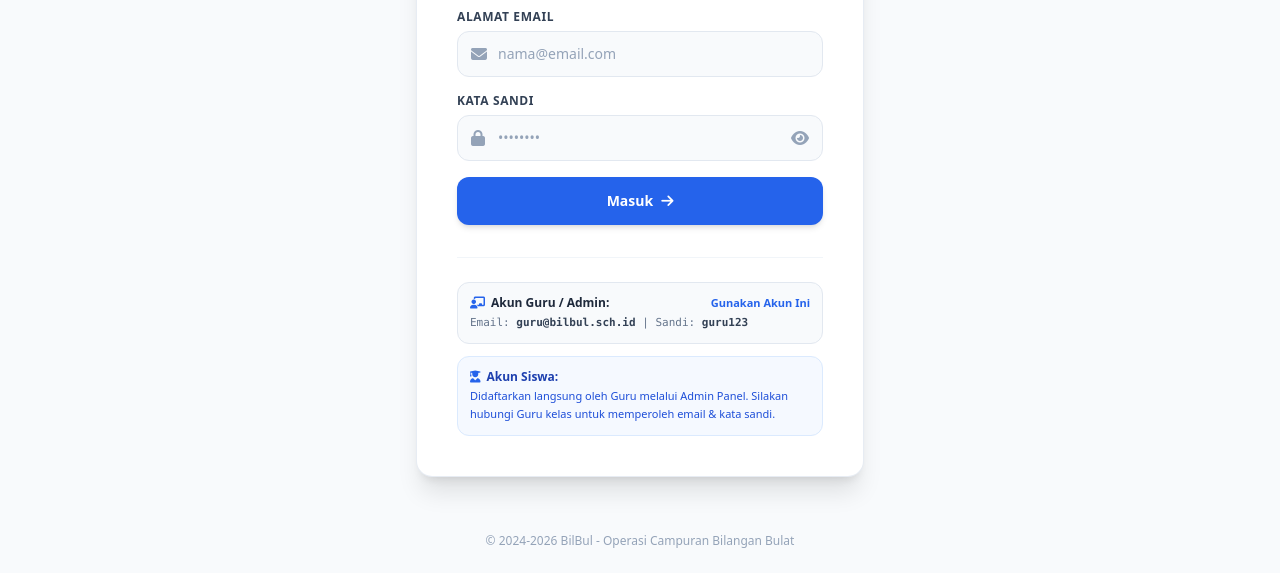
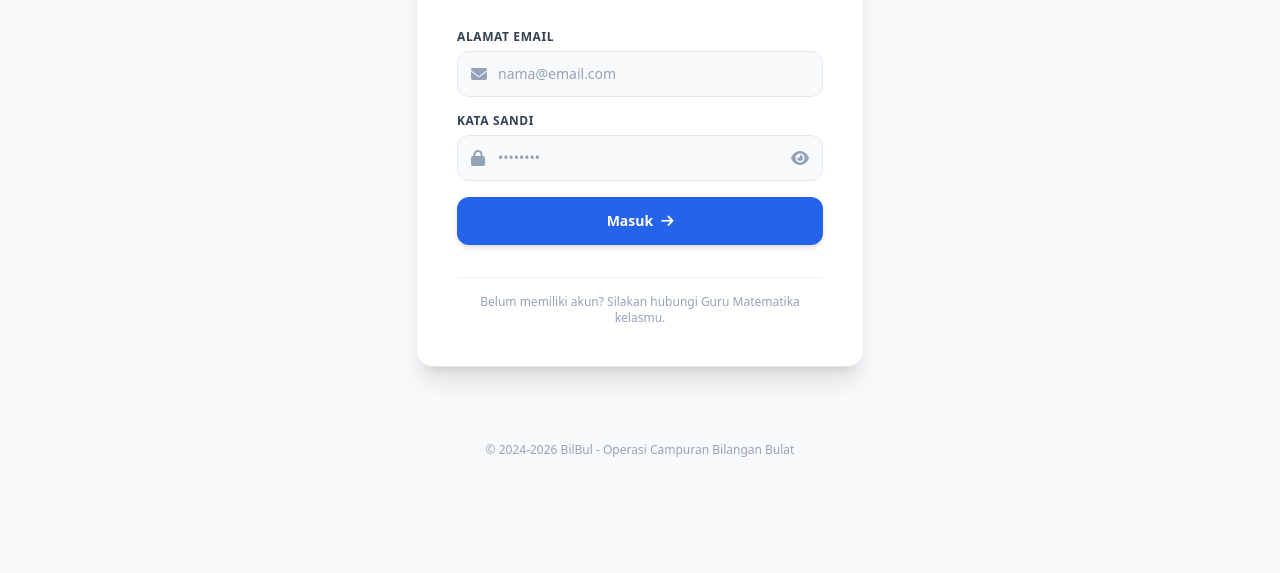
Before and after one commit to Luthfi-2004/bilangan-bulat-interaktif, a plain HTML site: page login.html in a window 1280 px wide. Shown: the part 318-891 px from the top of the page. After the commit the page ends 800 px from the top, so only its background shows below. Drawn offline with nearby package versions, Linux system fonts and the light colour scheme; a script that the page names is missing.

Commit message:
Hapus tampilan kredensial guru dari halaman login demi keamanan

```diff
--- a/login.html
+++ b/login.html
@@ -117,28 +117,11 @@
         </button>
       </form>
 
-      <!-- Informasi Akun Bawaan Guru & Siswa -->
-      <div class="mt-8 pt-6 border-t border-slate-100 space-y-3">
-        <div class="p-3 bg-slate-50 rounded-xl border border-slate-200 text-xs text-slate-600">
-          <div class="font-bold text-slate-800 flex items-center justify-between mb-1">
-            <span class="flex items-center gap-1.5"><i class="fa-solid fa-chalkboard-user text-blue-600"></i> Akun Guru / Admin:</span>
-            <button type="button" id="btn-autofill-guru" class="text-[11px] text-blue-600 font-semibold hover:underline">
-              Gunakan Akun Ini
-            </button>
-          </div>
-          <div class="font-mono text-[11px] text-slate-500">
-            Email: <strong class="text-slate-700">guru@bilbul.sch.id</strong> | Sandi: <strong class="text-slate-700">guru123</strong>
-          </div>
-        </div>
-
-        <div class="p-3 bg-blue-50/60 rounded-xl border border-blue-100 text-xs text-blue-800">
-          <div class="font-bold flex items-center gap-1.5 mb-0.5">
-            <i class="fa-solid fa-user-graduate text-blue-600"></i> Akun Siswa:
-          </div>
-          <p class="text-[11px] text-blue-700 leading-relaxed">
-            Didaftarkan langsung oleh Guru melalui Admin Panel. Silakan hubungi Guru kelas untuk memperoleh email & kata sandi.
-          </p>
-        </div>
+      <!-- Catatan Siswa Sederhana -->
+      <div class="mt-8 pt-4 border-t border-slate-100 text-center">
+        <p class="text-xs text-slate-400">
+          Belum memiliki akun? Silakan hubungi Guru Matematika kelasmu.
+        </p>
       </div>
 
     </div>
@@ -162,14 +145,6 @@
     const errorMessage = document.getElementById('error-message');
     const successAlert = document.getElementById('success-alert');
     const successMessage = document.getElementById('success-message');
-    const btnAutofillGuru = document.getElementById('btn-autofill-guru');
-
-    // Tombol 1-klik isi akun guru
-    btnAutofillGuru?.addEventListener('click', () => {
-      emailInput.value = 'guru@bilbul.sch.id';
-      passwordInput.value = 'guru123';
-      emailInput.focus();
-    });
 
     // Toggle Password Visibility
     const togglePasswordBtn = document.getElementById('toggle-password');
```
